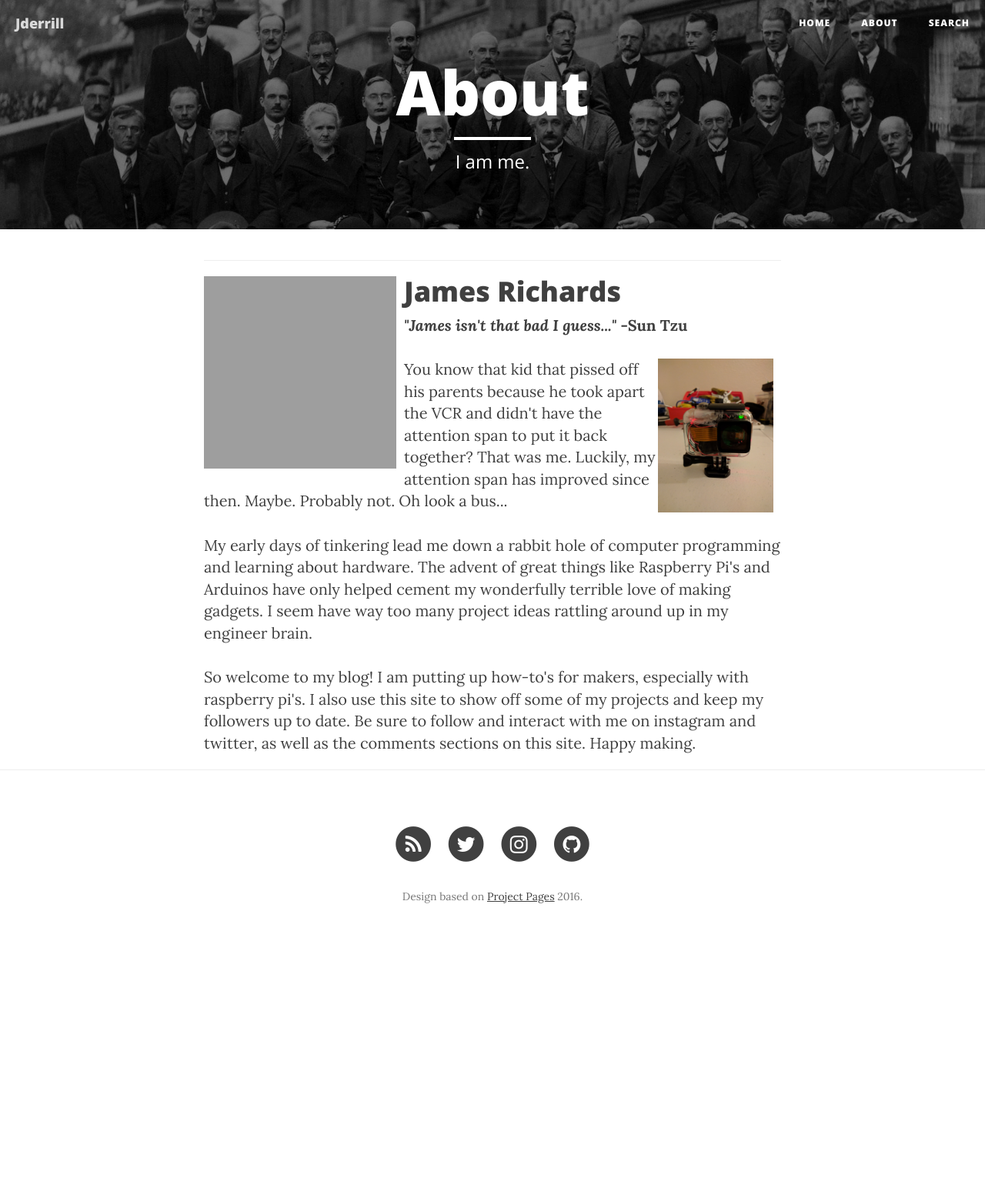
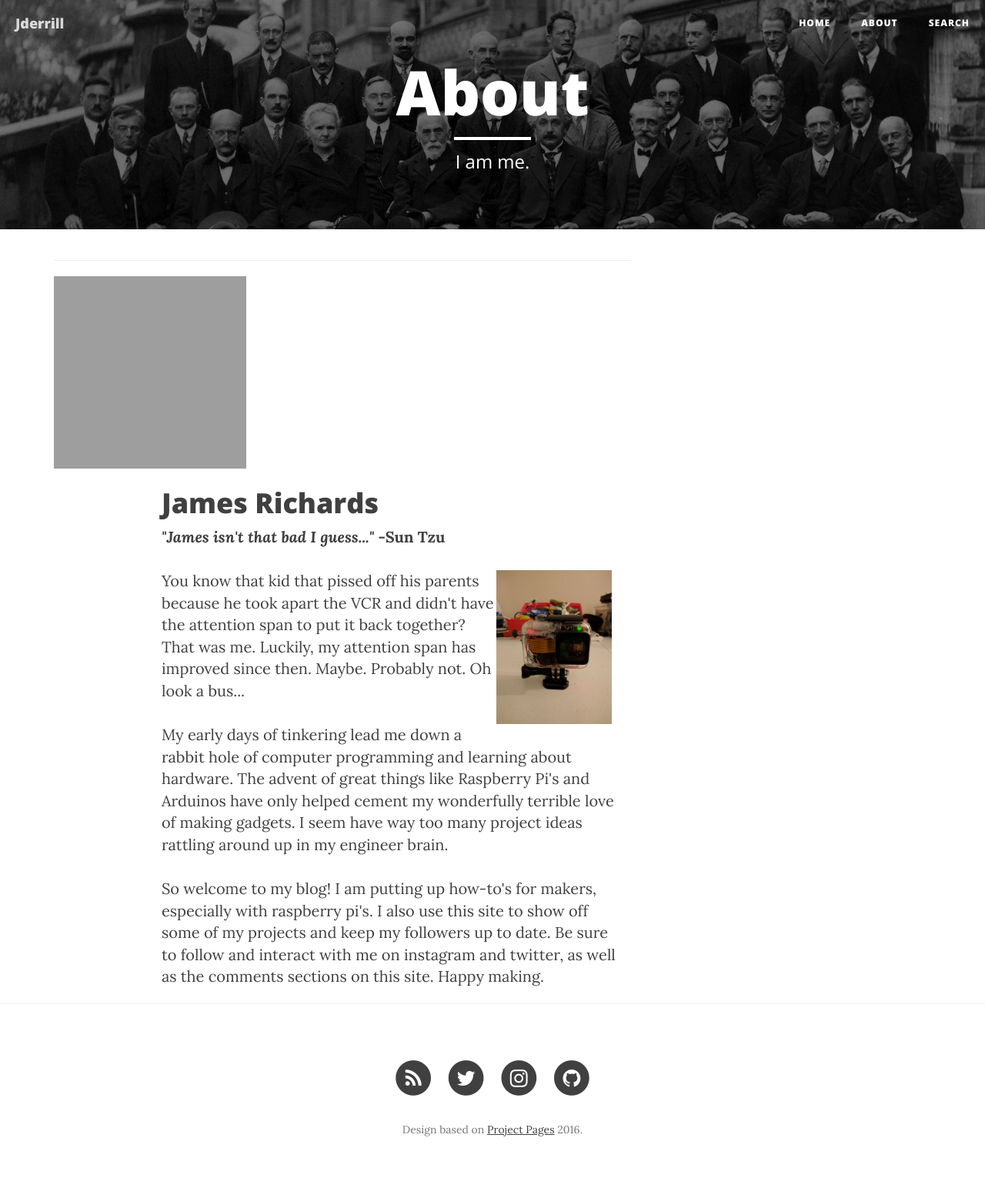
Before and after one commit to Jderrill/Jderrill.github.io, a Jekyll site: the page built from about.html, in a window 1280 px wide. Shown: the whole page at 77% size. Built offline with Jekyll 4.4.1, drawn with Linux system fonts in a browser that asks for light colours; nearby versions of some CDN libraries; before the commit the page ends 1241 px from its top, so only the background shows below that; grey boxes are pictures that could not be loaded.

Commit message:
Testing containers in about page

```diff
--- a/_layouts/page.html
+++ b/_layouts/page.html
@@ -25,7 +25,7 @@
 <!-- Main Content -->
 <div class="container">
 	<div class="row">
-		<div class="col-lg-8 col-lg-offset-2 col-md-10 col-md-offset-1">
+		<div class="col-lg-8">
 			{{ content }}
 		</div>
 	</div>
--- a/about.html
+++ b/about.html
@@ -9,7 +9,7 @@
 {% for member in site.data.members %} {% if member.visible == true %}
 
 	<img src="{{ member.img }}" style="margin-top:0px; margin-bottom:5px; margin-right:10px; float:left; width:250px !important">
-
+	<div class = "col-lg-offset-2 col-md-10 col-md-offset-1">
 		<h1>{{ member.name }}</h1>
 
 		<b>{{ member.role }}</b>
@@ -19,5 +19,5 @@
 		{% if member.bio %}
 		{{ member.bio }}
 		{% endif %}
-
+	</div>
 {% endif %}{% endfor %}
```
Lines whose indentation alone changed are shown as unchanged.
